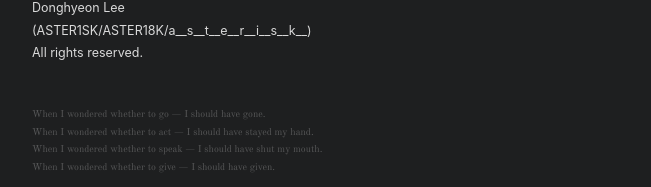
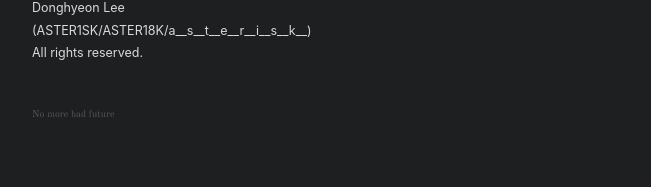
Before and after one commit to ASTER18K/aster18k.github.io, a Jekyll site: the page built from index.html, in a window 1280 px wide. Shown: the part 721-908 px from the top of the page, without its empty margins (314-965 px from the left). Built offline with Jekyll 4.4.1, drawn with Linux system fonts in a browser that asks for light colours; some web fonts are replaced; the list of posts is cut into pages by our own code.

Commit message:
[ADD] 2026.10.27 - NO_MORE_BAD_FUTURE_5

```diff
--- a/_layouts/default.html
+++ b/_layouts/default.html
@@ -42,10 +42,7 @@
       </footer>
 
       <p style="font-family:'Old Standard TT', serif; font-size:0.7rem; line-height:1.8; opacity:0.3; text-align:left;">
-        When I wondered whether to go — I should have gone.<br>
-        When I wondered whether to act — I should have stayed my hand.<br>
-        When I wondered whether to speak — I should have shut my mouth.<br>
-        When I wondered whether to give — I should have given.
+        No more bad future<br/>
       </p>
       <script>
         function toggleArchive(e) {
```
